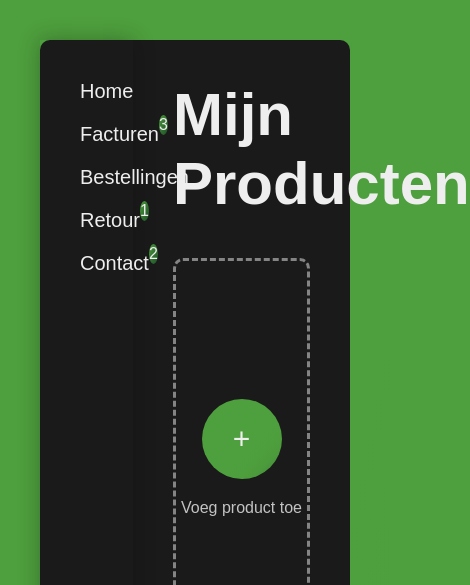
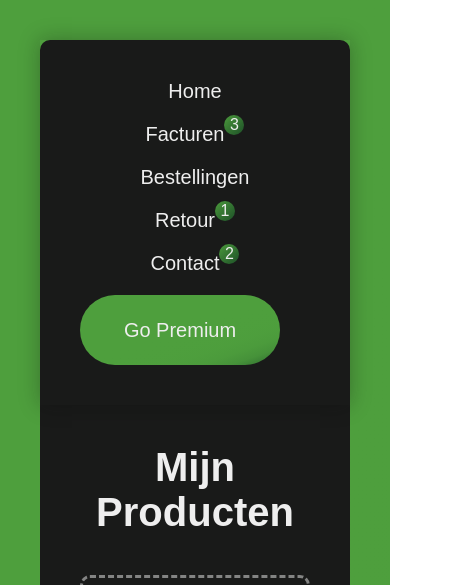
Before and after one commit to AlexMarquez-coder/Dashboard, a React (Create React App) app: page / in a window 390 px wide. Shown: the top 585 px of the page, 470 px wide, since content can reach past the window. Built offline with nearby package versions, Linux system fonts and the light colour scheme.

Commit message:
responsive gemaakt

```diff
--- a/src/components/Dashboard/Dashboard.css
+++ b/src/components/Dashboard/Dashboard.css
@@ -6,3 +6,11 @@
     grid-template-columns: 30% 70%;
     border-radius: 1rem;
 }
+
+@media (max-width: 650px) {
+
+    .dashboard{
+        display: flex;
+        flex-direction: column;
+    }
+}
--- a/src/components/LeftPane/LeftPane.css
+++ b/src/components/LeftPane/LeftPane.css
@@ -54,3 +54,14 @@
     cursor: pointer;
     filter: hue-rotate(40deg);
 }
+
+@media (max-width: 650px) {
+    .dashboard__wrapper{
+        gap: 2rem;
+    }
+
+    .dashboard__ul{
+        align-items: center;
+    }
+
+}
--- a/src/components/RightPane/RightPane.css
+++ b/src/components/RightPane/RightPane.css
@@ -83,3 +83,11 @@
     filter: hue-rotate(40deg);
 
 }
+
+@media (max-width: 650px) {
+    .header__h1{
+        font-size: 200%;
+        text-align: center;
+    }
+
+}
```
